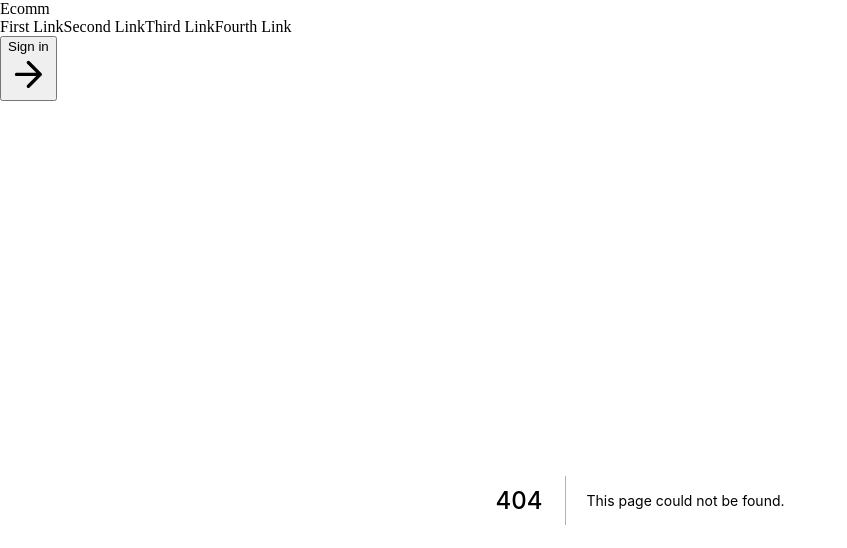
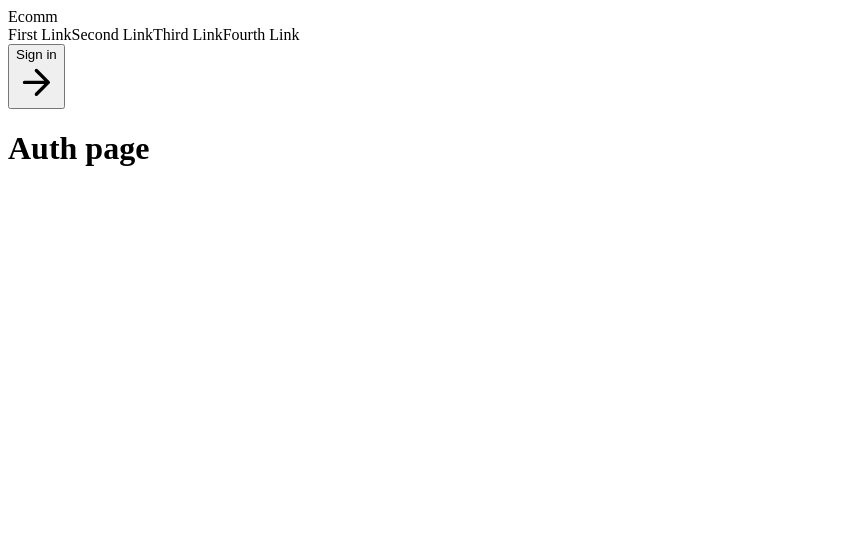
Before and after one commit to saxenabhishek/symmetrical-chainsaw, a Next.js app in the folder frontend/: page /auth in a window 1280 px wide. Before the commit this address had no page. Shown: the top 548 px of the page, without its empty margins (0-847 px from the left). Built offline with nearby package versions, Linux system fonts and the light colour scheme.

Commit message:
✨ Auth page

```diff
--- /dev/null
+++ b/frontend/pages/auth.js
@@ -0,0 +1,3 @@
+export default function Auth(props) {
+  return <h1>Auth page</h1>;
+}
```
